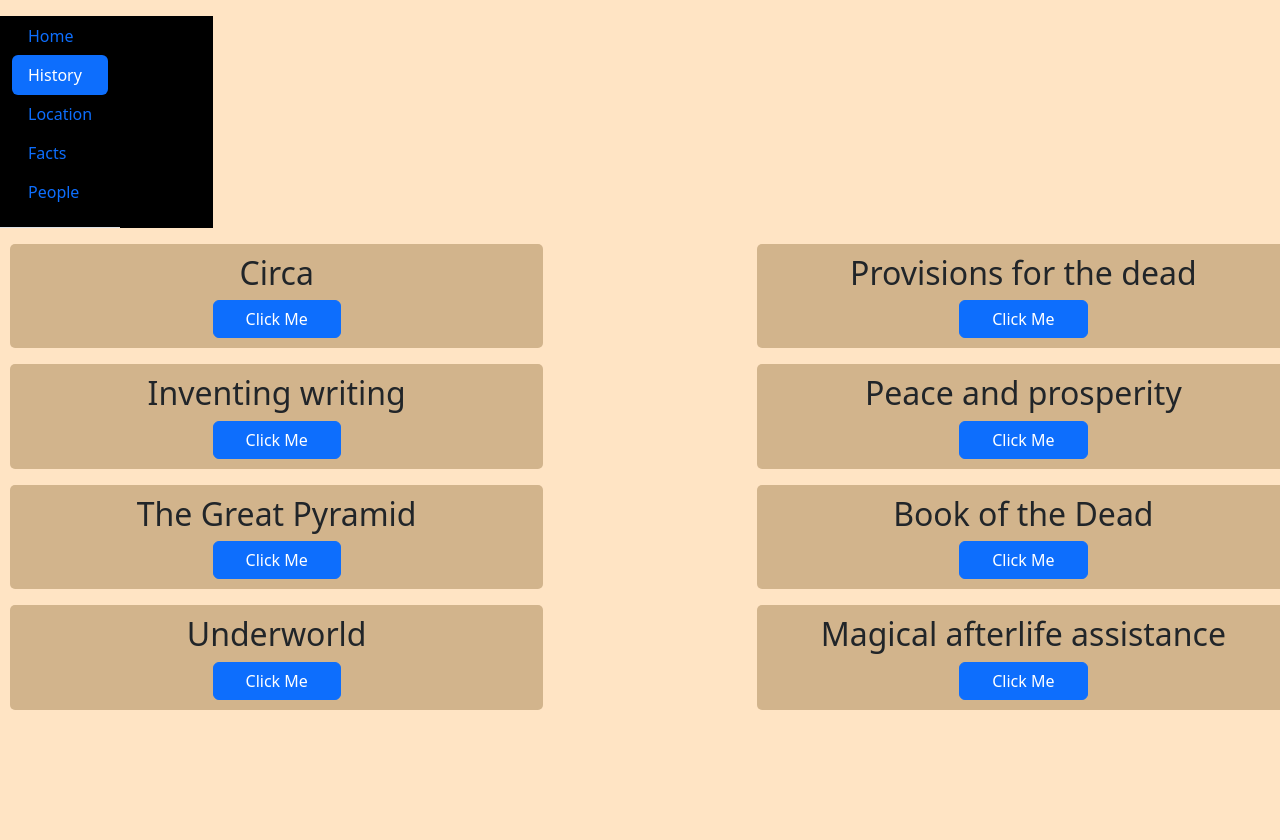
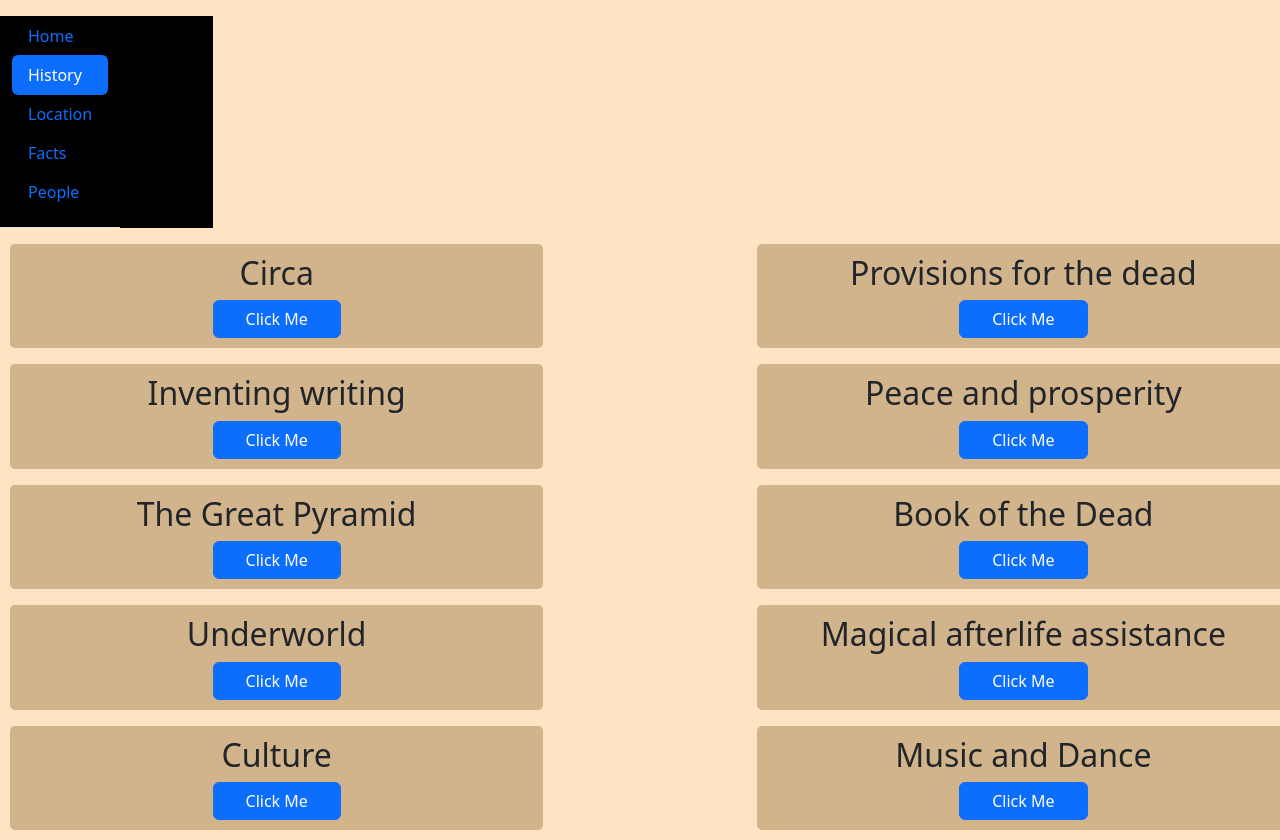
Before and after one commit to BraTho/RW-Final, a plain HTML site: page history.html in a window 1280 px wide. Before the commit the page ends 800 px from the top, so only its background shows below. Drawn offline with nearby package versions, Linux system fonts and the light colour scheme.

Commit message:
Added content

```diff
--- a/history.html
+++ b/history.html
@@ -166,6 +166,17 @@
                 </div>
             </div>
         </div>
+
+        <div>
+            <div class="row container mt-3 col col justify-content-center col-sm-12 col-md-12 col-lg-12">
+                <h2 class="row justify-content-center">Culture</h2>
+                <button type="button" class="btn btn-primary col-sm-6 col-md-5 col-lg-3" data-bs-toggle="collapse" data-bs-target="#culture">Click Me</button>
+                <div id="culture" class="collapse">
+                    <p>Arabic is currently Egypt's official language. It came to Egypt in the 7th century,[2] and it is the formal and official language of the state which is used by the government and newspapers. Meanwhile, the Egyptian Arabic dialect or Masri is the official spoken language of the people. Of the many varieties of Arabic, the Egyptian dialect is the most widely spoken and the most understood, due to the great influence of Egyptian cinema and the Egyptian media throughout the Arabic-speaking world. Today many foreign students tend to learn it throughout Egyptian songs and movies, and the dialect is usually labelled by the general public as one of the easiest and fastest to learn, mainly due to the huge amount of accessible sources (movies, series, TV shows, books, etc.) that contribute to its learning process.[citation needed] Egypt's position in the heart of the Arabic speaking world has made it the centre of culture and its widespread dialect has had a huge influence on almost all neighbouring dialects, having so many Egyptian sayings in their daily lives. </p>
+                    <img src="Culture.jpg" class="img col-sm-10 col-md-6 col-lg-6">
+                </div>
+            </div>
+        </div>
     </div>
 
     <div class="float-end col-sm-12 col-md-5 col-lg-5">
@@ -213,6 +224,19 @@
                 </div>
             </div>
         </div>
+
+        <div>
+            <div class="row container mt-3 col justify-content-center col-sm-12 col-md-12 col-lg-12">
+                <h2 class="row justify-content-center">Music and Dance</h2>
+                <button type="button" class="btn btn-primary col-sm-6 col-md-5 col-lg-3" data-bs-toggle="collapse" data-bs-target="#music">Click Me</button>
+                <div id="music" class="collapse">
+                    <p>Music has been an integral part of Egyptian culture since antiquity in Egypt. Egyptian music had a significant impact on the development of ancient Greek music, and via the Greeks it was important to early European music well into the Middle Ages. Due to the thousands of-years long dominance of Egypt over its neighbors, Egyptian culture, including music and musical instruments, was very influential in the surrounding regions; for instance, the instruments claimed in the Bible to have been played by the ancient Hebrews are all Egyptian instruments as established by Egyptian archaeology.
+                        Dancing played an important role in the lives of the ancient Egyptians. However, men and women are never depicted dancing together.[1][2] The trf was a dance performed by a pair of men during the Old Kingdom.
+                    </p>
+                    <img src="music.jpg" class="img col-sm-10 col-md-6 col-lg-6">
+                </div>
+            </div>
+        </div>
     </div>
 
 
```
Also changed, not shown: Culture.jpg (added), 1 other file.
